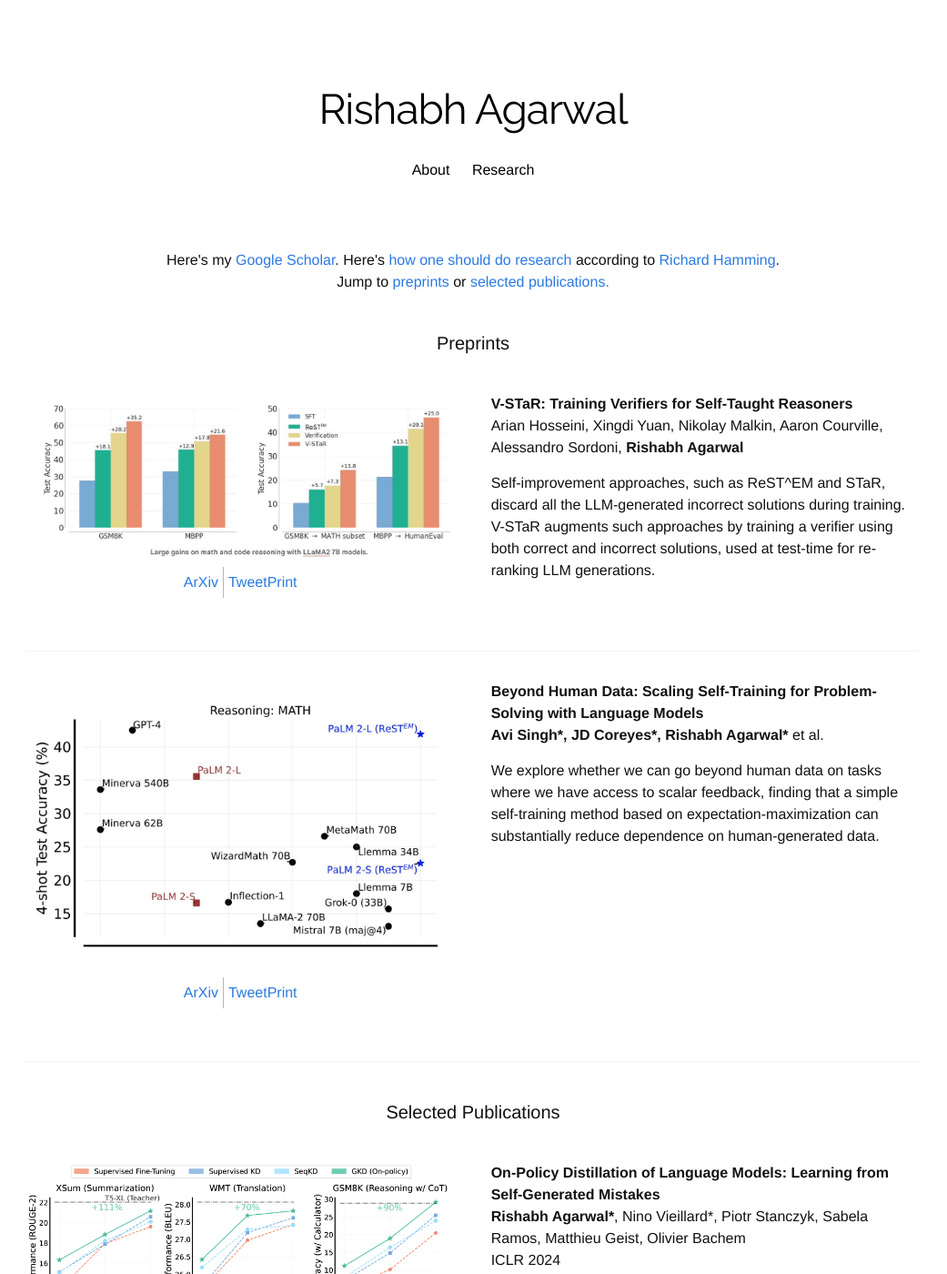
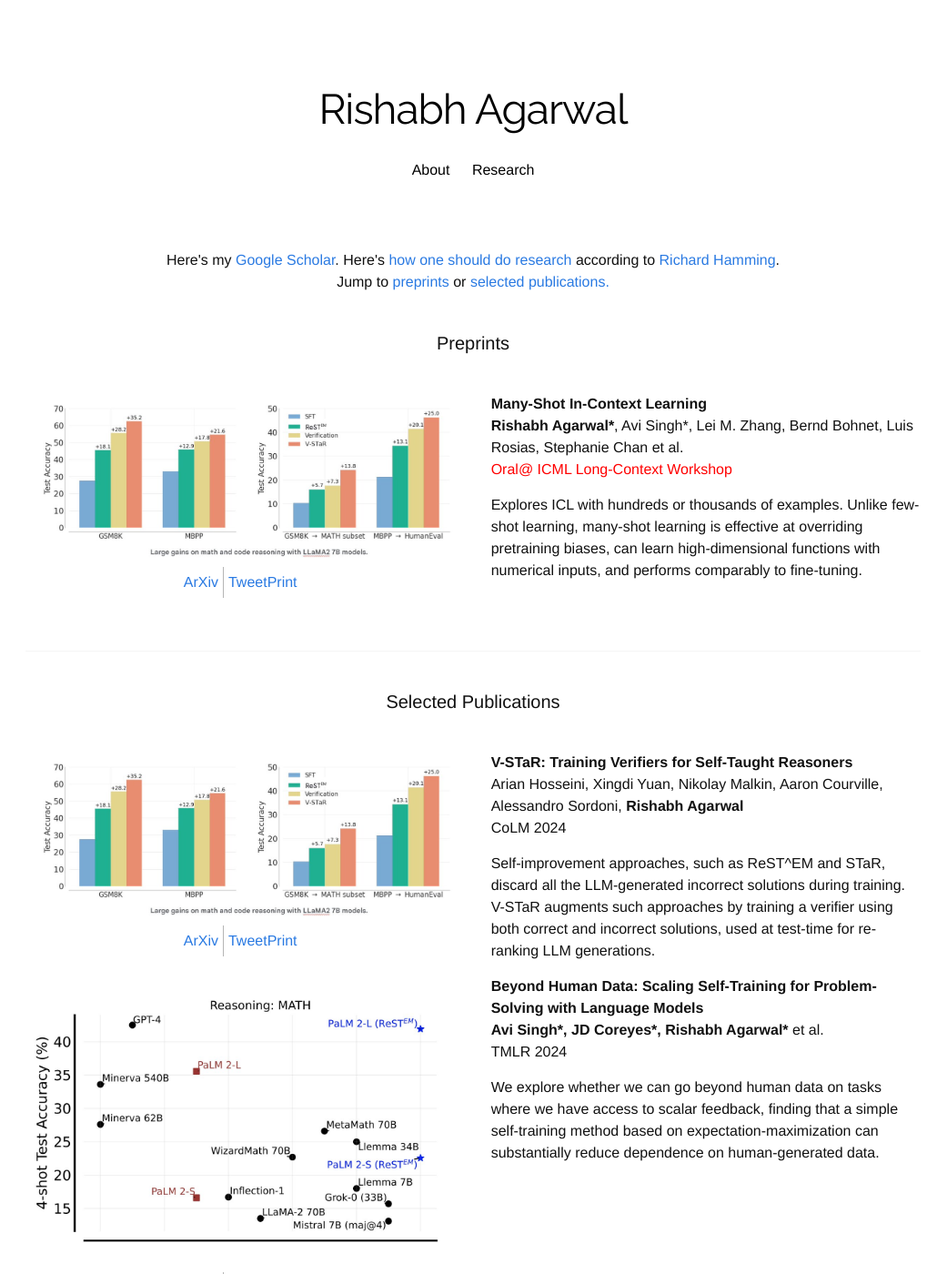
Before and after one commit to agarwl/agarwl.github.io, a Jekyll site: the page built from research.html, in a window 1280 px wide and 1400 px high. Shown: the whole window at 91% size, without its empty margins (120-1161 px from the left). Built offline with Jekyll 4.4.1, drawn with Linux system fonts in a browser that asks for light colours; nearby versions of some CDN libraries; some web fonts are replaced; a style sheet for code colours, icons or effects is not loaded; some of the changed text lies outside the part shown.

Commit message:
Update research.html

```diff
--- a/research.html
+++ b/research.html
@@ -16,6 +16,30 @@ title: "Research Overview"
       <img style="margin-top:0em" src="/images/research/vstar_math.jpeg">
       <table>
         <tr>
+          <td><a href="https://arxiv.org/abs/2404.11018">ArXiv</a></td>
+          <td><a href="https://x.com/arianTBD/status/1757121513621229829?s=20">TweetPrint</a></td>
+        </tr>
+      </table>
+    </div>
+
+    <div class="six columns">
+
+      <b> Many-Shot In-Context Learning </b>
+      <p> <b>Rishabh Agarwal*</b>, Avi Singh*, Lei M. Zhang, Bernd Bohnet, Luis Rosias, Stephanie Chan et al. <br/> <span style='color:red'> Oral@ ICML Long-Context Workshop </span> </p>
+    <p> Explores ICL with hundreds or thousands of examples. Unlike few-shot learning, many-shot learning is
+      effective at overriding pretraining biases, can learn high-dimensional functions with numerical inputs, and performs comparably to fine-tuning. </p>
+    </div>
+  </div>
+
+<div class="divider"></div>
+
+<h2 id='publications' class="page-heading"> Selected Publications</h1>
+
+  <div class="row">
+    <div class="six columns">
+      <img style="margin-top:0em" src="/images/research/vstar_math.jpeg">
+      <table>
+        <tr>
           <td><a href="https://arxiv.org/abs/2402.06457">ArXiv</a></td>
           <td><a href="https://x.com/arianTBD/status/1757121513621229829?s=20">TweetPrint</a></td>
         </tr>
@@ -25,13 +49,11 @@ title: "Research Overview"
     <div class="six columns">
 
       <b> V-STaR: Training Verifiers for Self-Taught Reasoners </b>
-      <p> Arian Hosseini, Xingdi Yuan, Nikolay Malkin, Aaron Courville, Alessandro Sordoni, <b>Rishabh Agarwal</b> <br/> </p>
+      <p> Arian Hosseini, Xingdi Yuan, Nikolay Malkin, Aaron Courville, Alessandro Sordoni, <b>Rishabh Agarwal</b> <br/> CoLM 2024 </p>
     <p> Self-improvement approaches, such as ReST^EM and STaR, discard all the LLM-generated incorrect solutions during training. V-STaR
       augments such approaches by training a verifier using both correct and incorrect solutions, used at test-time for re-ranking LLM generations. </p>
     </div>
   </div>
-
-<div class="divider"></div>
 
   <div class="row">
     <div class="six columns">
@@ -47,7 +69,7 @@ title: "Research Overview"
     <div class="six columns">
 
       <b> Beyond Human Data: Scaling Self-Training for Problem-Solving with Language Models </b>
-      <p> <b> Avi Singh*, JD Coreyes*, Rishabh Agarwal*</b> et al. <br/> </p>
+      <p> <b> Avi Singh*, JD Coreyes*, Rishabh Agarwal*</b> et al. <br/> TMLR 2024 </p>
     <p> We explore whether we can go beyond human data on tasks where we have access to scalar feedback, finding that
       a simple self-training method based on expectation-maximization can substantially reduce dependence on human-generated data. </p>
     </div>
@@ -55,7 +77,7 @@ title: "Research Overview"
 
   <div class="divider"></div>
 
-<h2 id='publications' class="page-heading"> Selected Publications</h1>
+
 
   <div class="row">
     <div class="six columns">
@@ -73,7 +95,7 @@ title: "Research Overview"
       <b> On-Policy Distillation of Language Models: Learning from Self-Generated Mistakes </b>
       <p> <b>Rishabh Agarwal*</b>, Nino Vieillard*, Piotr Stanczyk, Sabela Ramos, Matthieu Geist, Olivier Bachem <br/> ICLR 2024 </p>
     <p> GKD tackles distribution-mismatch in distilling autoregressive models, and outperforms commonly-used approaches on distilling LLMs for
-      summarization, translation and reasoning tasks. </p>
+      summarization, translation and reasoning tasks. <span style='color:red'> Used for post-training distillation for 1.5 Flash and Gemma-2 models. </span> </p>
     </div>
   </div>
 
```
